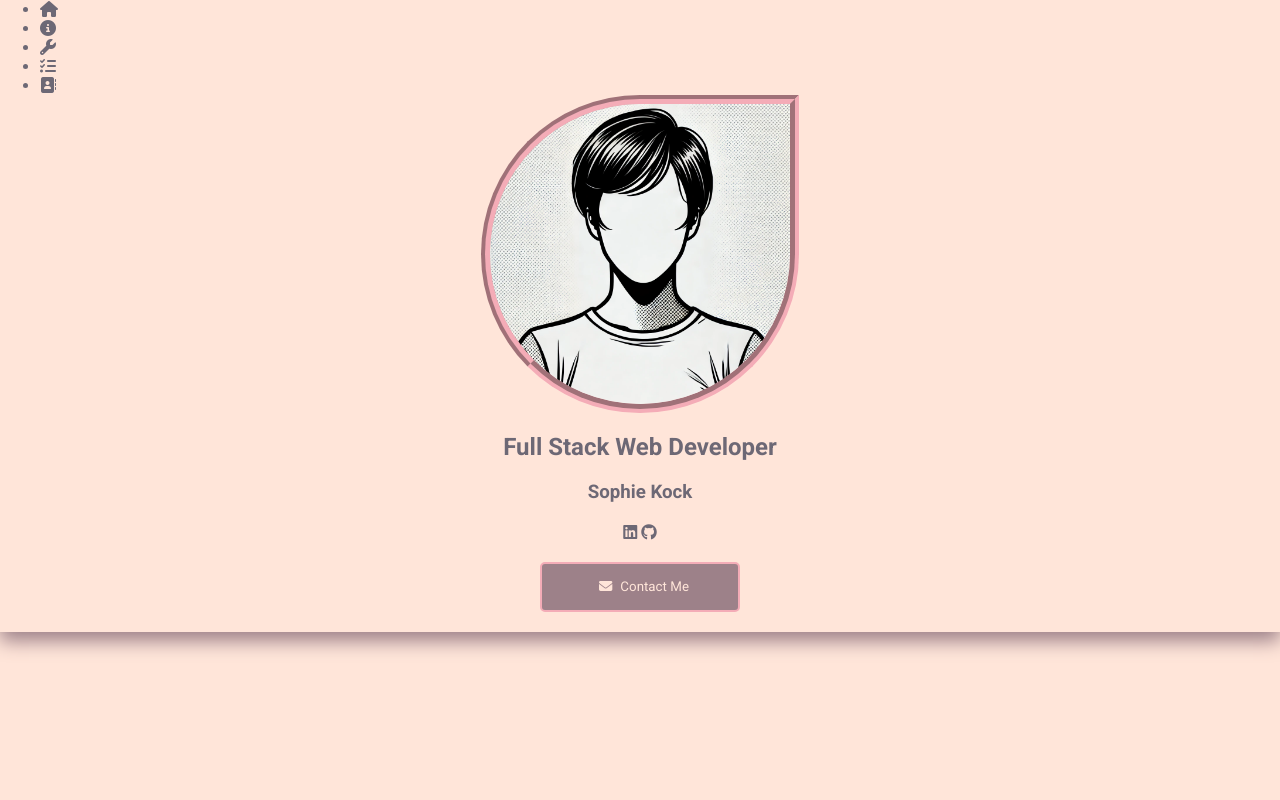
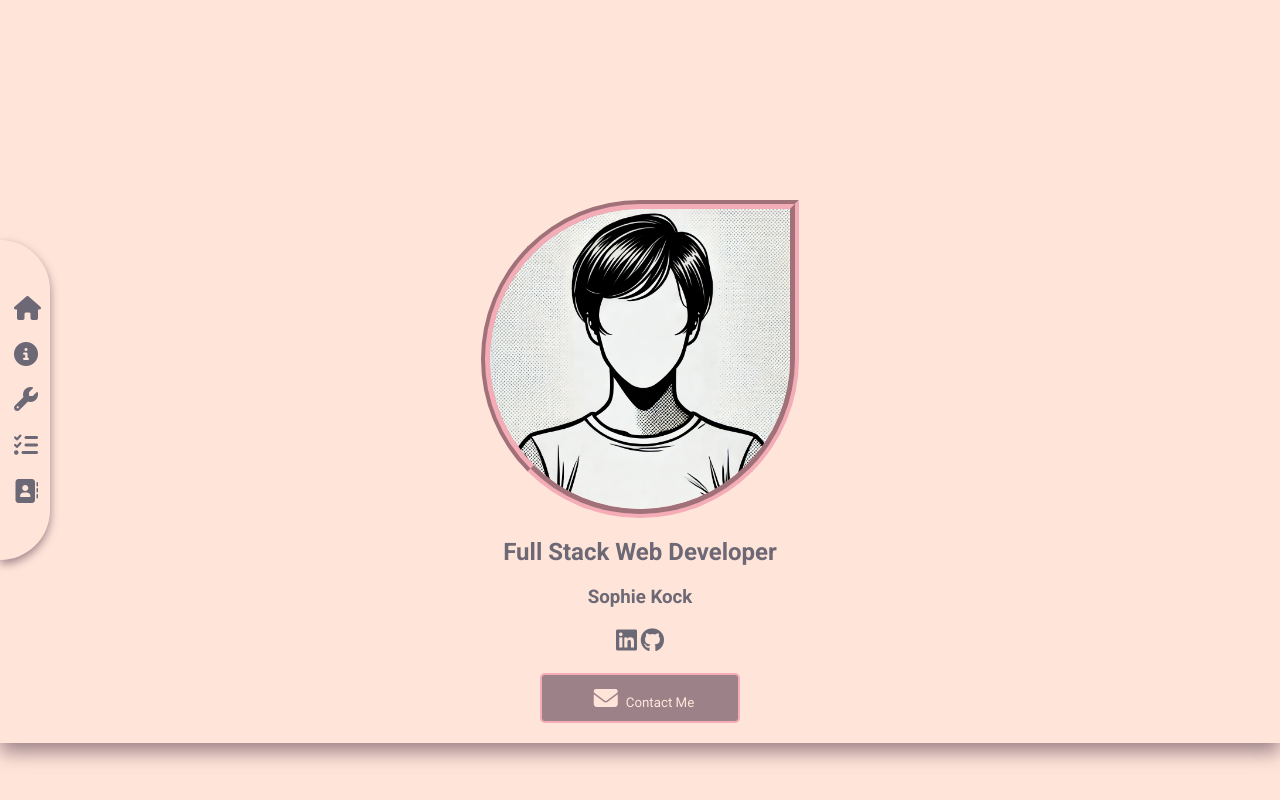
Before and after one commit to Sophie-Kock/SophieKock-Portfolio, a website: page index.html in a window 1280 px wide. Drawn offline with Linux system fonts and the light colour scheme.

Commit message:
style: in scss the sidebar

```diff
--- a/styles/styles.scss
+++ b/styles/styles.scss
@@ -1,10 +1,19 @@
 // First "page" and Sidebar
+
+$background:#ffe5d9;
+$text:#6d6875;
+$text-light:#9D8189;
+$primary:#f4acb7;
+$primary-darker:#B5838D;
+$secondary:#ffcad4;
+$accent:#d8e2dc;
+
 
 * {
   font-family: "Roboto", sans-serif;
   margin: 0;
-  background-color: #ffe5d9;
-  color: #6d6875;
+  background-color: $background;
+  color: $text;
 }
 
 body {
@@ -12,9 +21,14 @@ body {
   height: 100vh;
 }
 
+// Icon size
+i{
+  font-size: x-large;
+}
+
 header {
   box-shadow: 0px 9px 18px 0px rgba(157, 129, 137, 1);
-  // height: 100vh;
+  padding-top: 200px;
 
   .pic {
     display: flex;
@@ -37,17 +51,17 @@ header {
     margin-top: 20px;
 
     .contact-button {
-      background-color: #9d8189;
+      background-color:$text-light;
       height: 50px;
       width: 200px;
       margin-bottom: 20px;
-      color: #ffe5d9;
+      color: $background;
       border-radius: 5px;
-      border: #f4acb7 solid 2px;
+      border: $primary solid 2px;
 
       i {
-        background-color: #9d8189;
-        color: #ffe5d9;
+        background-color: $text-light;
+        color: $background;
         padding: 8px;
       }
     }
@@ -55,10 +69,40 @@ header {
 
   .contact-button:hover{
     cursor: pointer;
-    background-color: #f4acb7;
+    background-color: $primary;
 
     i{
-      background-color: #f4acb7;
+      background-color: $primary;
+    }
+  }
+
+  // sidebar->
+
+  aside{
+    align-items: center;
+    border-radius: 0 50px 50px 0;
+    box-shadow: 0 4px 10px rgb(157, 129, 137, 1);
+    display: flex;
+    justify-content: center;
+    left: 0;
+    padding: 10px;
+    position: fixed;
+    top: 50%;
+    transform: translateY(-50%);
+    height: 300px;
+    width: 30px;
+
+    ul{
+      display: flex;
+      flex-direction: column;
+      justify-content: space-evenly;
+      margin-left: -35px;
+      height: 250px;
+    }
+
+    li{
+      list-style: none;
+
     }
   }
 }
```
Also changed, not shown: styles/styles.css.
